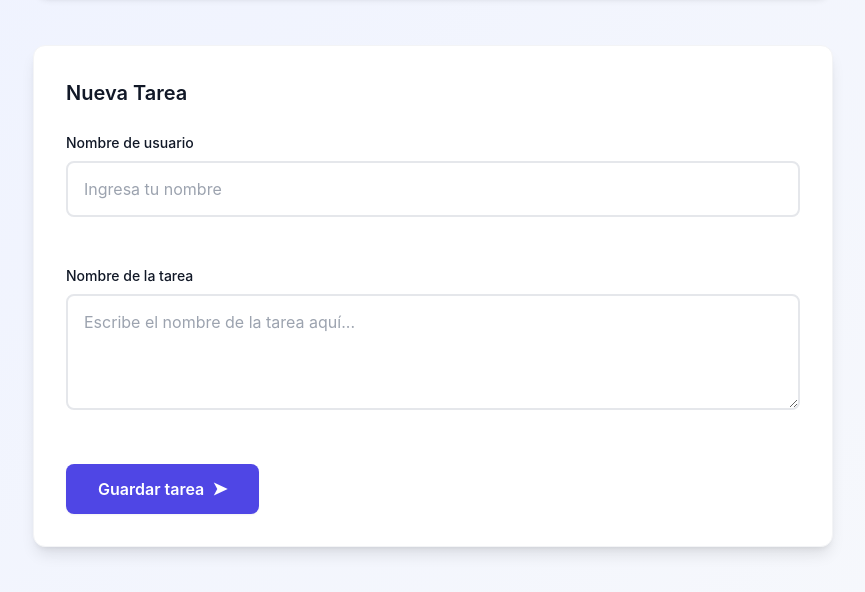
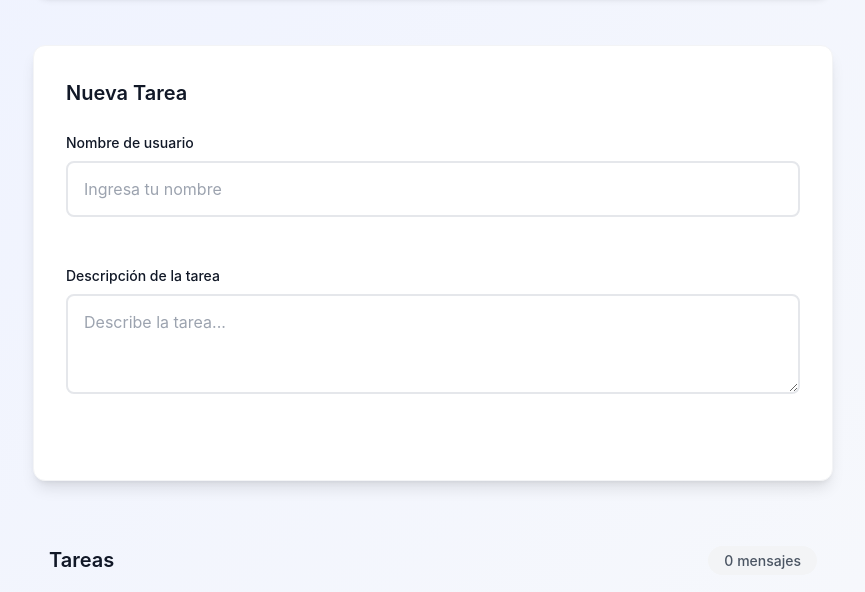
Before and after one commit to sararojas3315656/Crud, a plain HTML site: page client/index.html in a window 1280 px wide. Shown: the part 171-763 px from the top of the page, without its empty margins (207-1072 px from the left). Drawn offline with Linux system fonts and the light colour scheme.

Commit message:
actualización html

```diff
--- a/client/index.html
+++ b/client/index.html
@@ -35,25 +35,19 @@
                     </div>
 
                     <div class="form__group">
-                        <label for="userMessage" class="form__label">
-                            Nombre de la tarea
+                        <label for="taskDescription" class="form__label">
+                        Descripción de la tarea
                         </label>
+
                         <textarea
-                            id="userMessage"
+                            id="taskDescription"
                             class="form__input form__textarea"
-                            placeholder="Escribe el nombre de la tarea aquí..."
-                            rows="4"
+                            placeholder="Describe la tarea..."
+                            rows="3"
                             aria-required="true"
-                        ></textarea>
-                        <span class="form__error" id="userMessageError"></span>
+                    ></textarea>
+                    <span class="form__error" id="taskDescriptionError"></span>
                     </div>
-
-                    <button type="submit" class="btn btn--primary" id="submitBtn">
-                        <span class="btn__text" id="submitBtnText">Guardar tarea</span>
-                        <span class="btn__icon">➤</span>
-                    </button>
-                </form>
-            </div>
         </section>
 
         <!-- Área de mensajes -->
```
